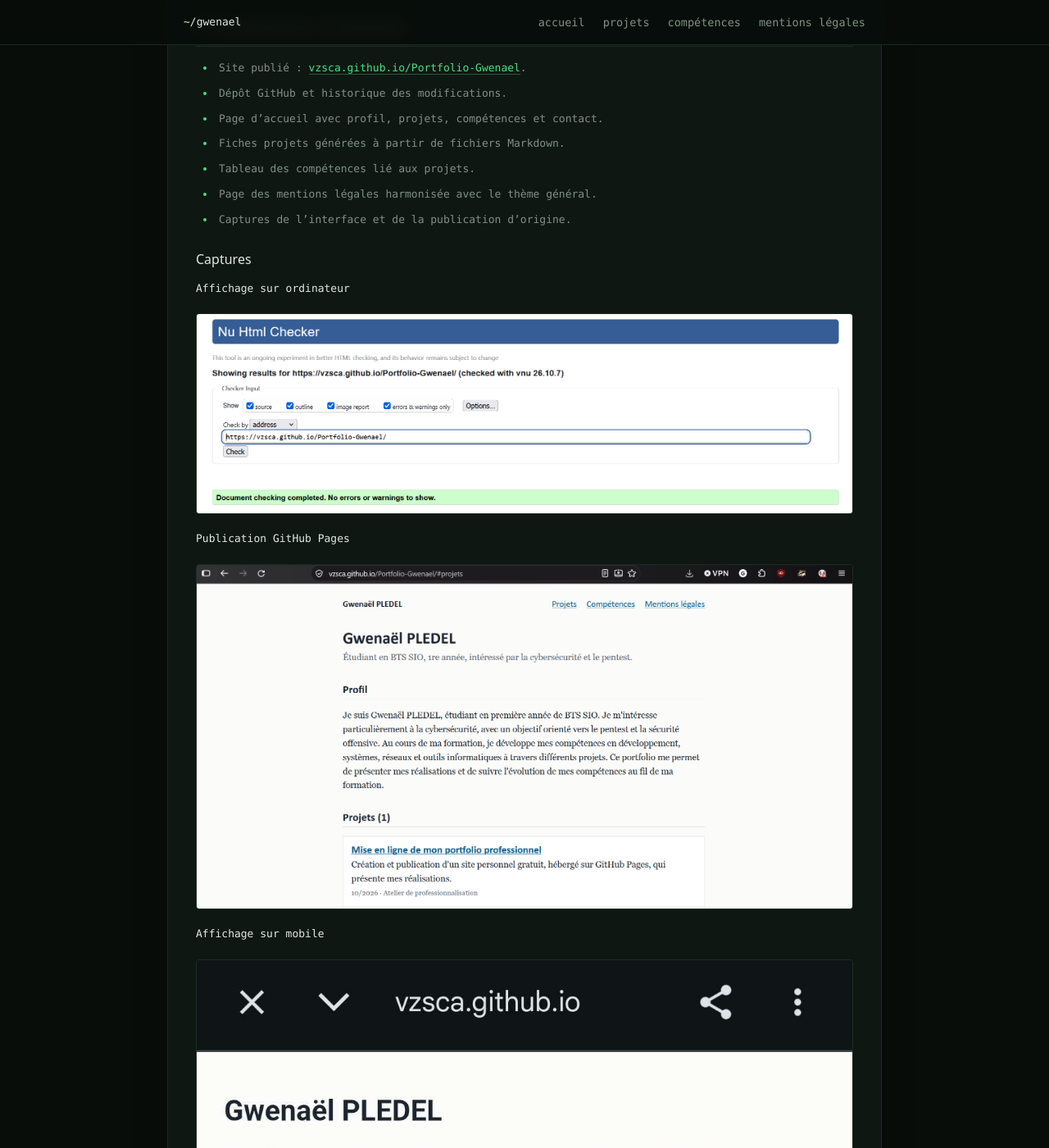
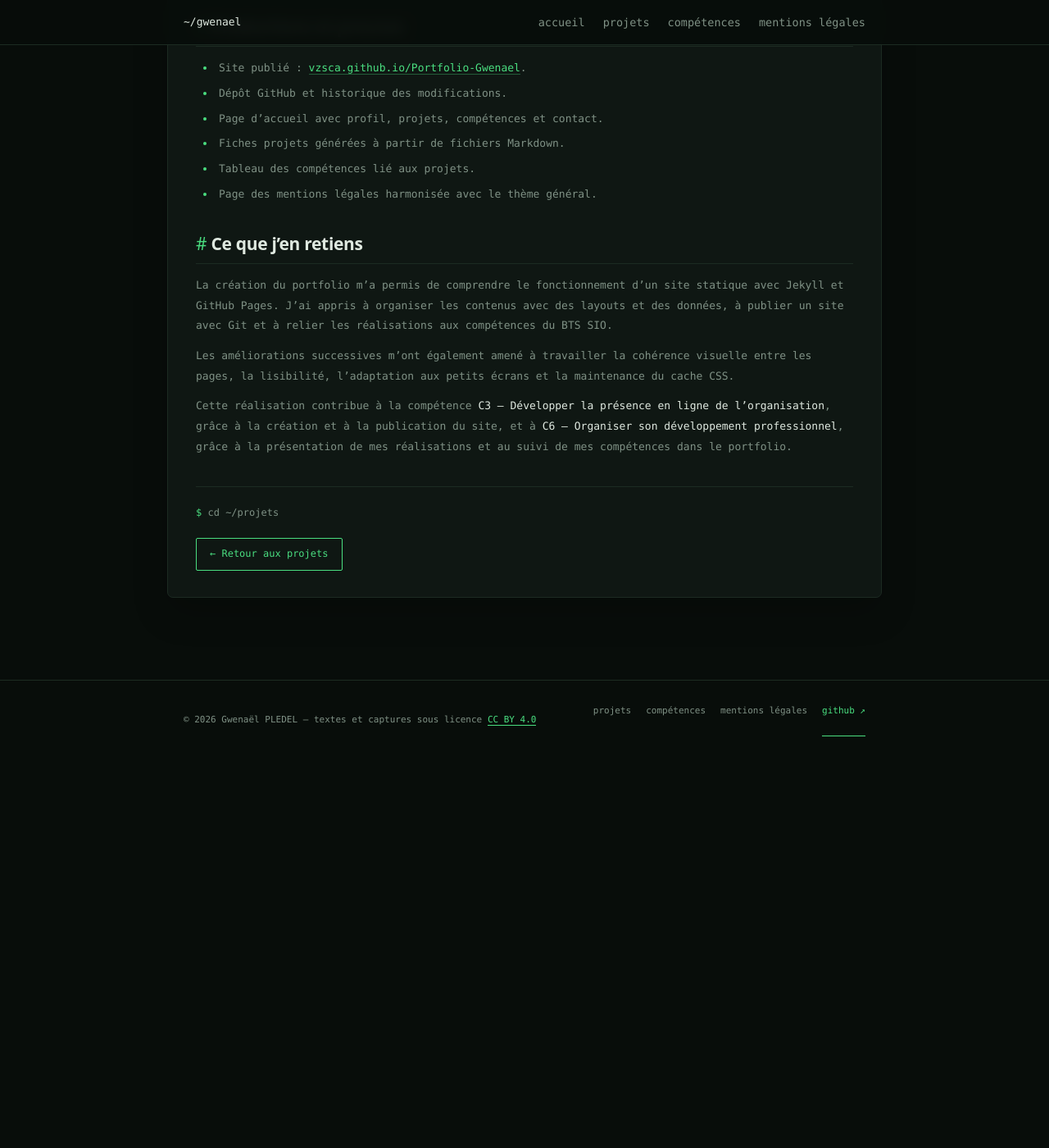
Before and after one commit to vzsca/Portfolio-Gwenael, a Jekyll site: the page built from _projets/2026-10-mon-portfolio.md, in a window 1280 px wide and 1400 px high, scrolled down 1291 px. Shown: the whole window at 82% size. Built offline with Jekyll 4.4.1, drawn with Linux system fonts in a browser that asks for light colours; after the commit the page ends 2229 px from its top, so only the background shows below that; some of the changed text lies outside the part shown.

Commit message:
Retire les captures du projet portfolio

```diff
--- a/_projets/2026-10-mon-portfolio.md
+++ b/_projets/2026-10-mon-portfolio.md
@@ -36,23 +36,6 @@ Travail individuel réalisé dans le cadre de la formation BTS SIO. J'utilise un
 - Fiches projets générées à partir de fichiers Markdown.
 - Tableau des compétences lié aux projets.
 - Page des mentions légales harmonisée avec le thème général.
-- Captures de l'interface et de la publication d'origine.
-
-### Captures
-
-**Affichage sur ordinateur**
-
-![Capture du portfolio sur ordinateur]({{ "/images/Capture%20d%27%C3%A9cran%202026-10-07%20142953.png" | relative_url }})
-
-**Publication GitHub Pages**
-
-![Publication GitHub Pages réussie]({{ "/images/Capture%20d%27%C3%A9cran%202026-10-07%20143029.png" | relative_url }})
-
-**Affichage sur mobile**
-
-![Capture du portfolio sur mobile]({{ "/images/Screenshot_20261007_143015_Chrome.jpg" | relative_url }})
-
-Les captures montrent une version antérieure du site ; l'interface a depuis été ajustée et harmonisée.
 
 ## Ce que j'en retiens
 
```
